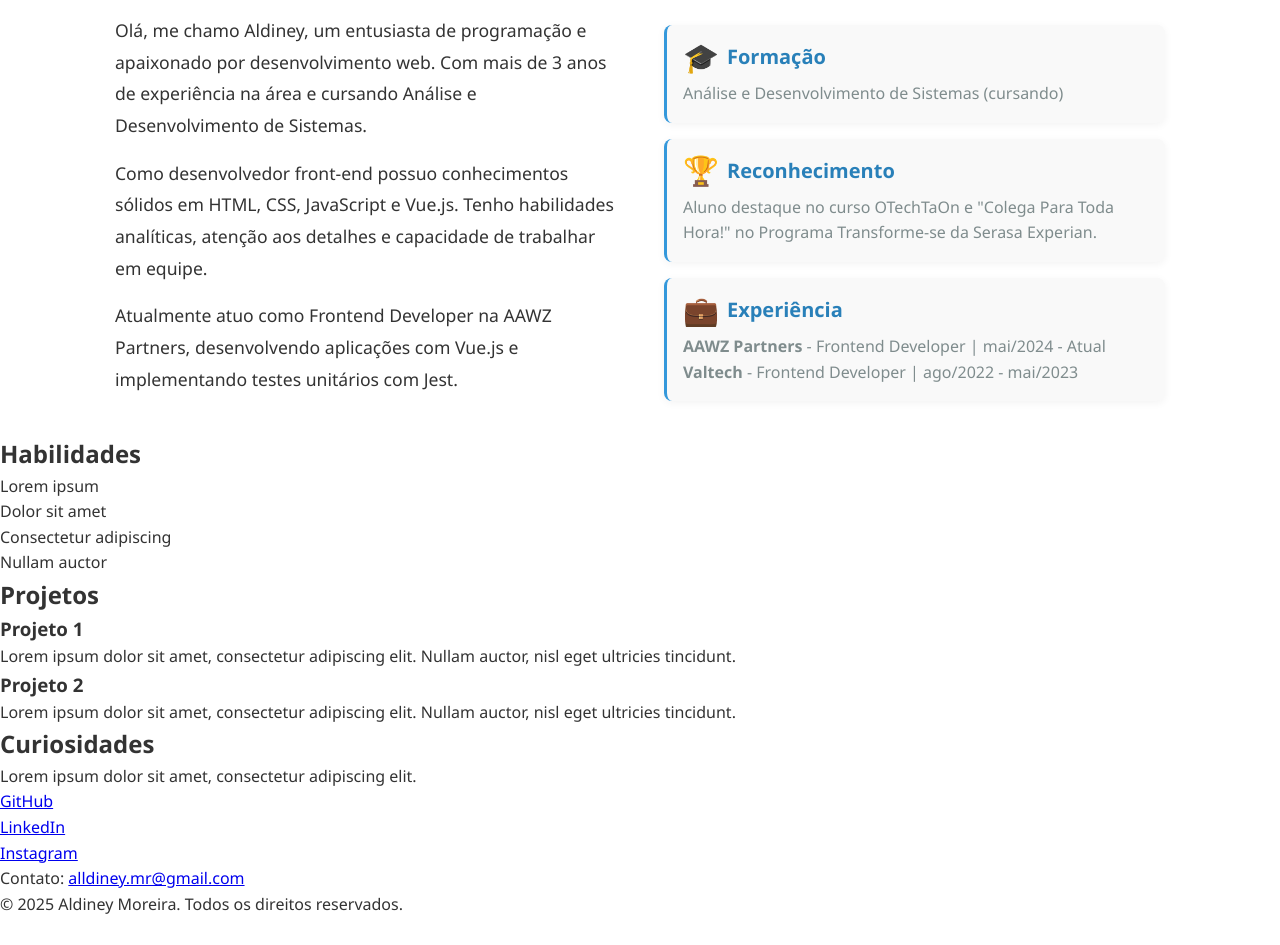
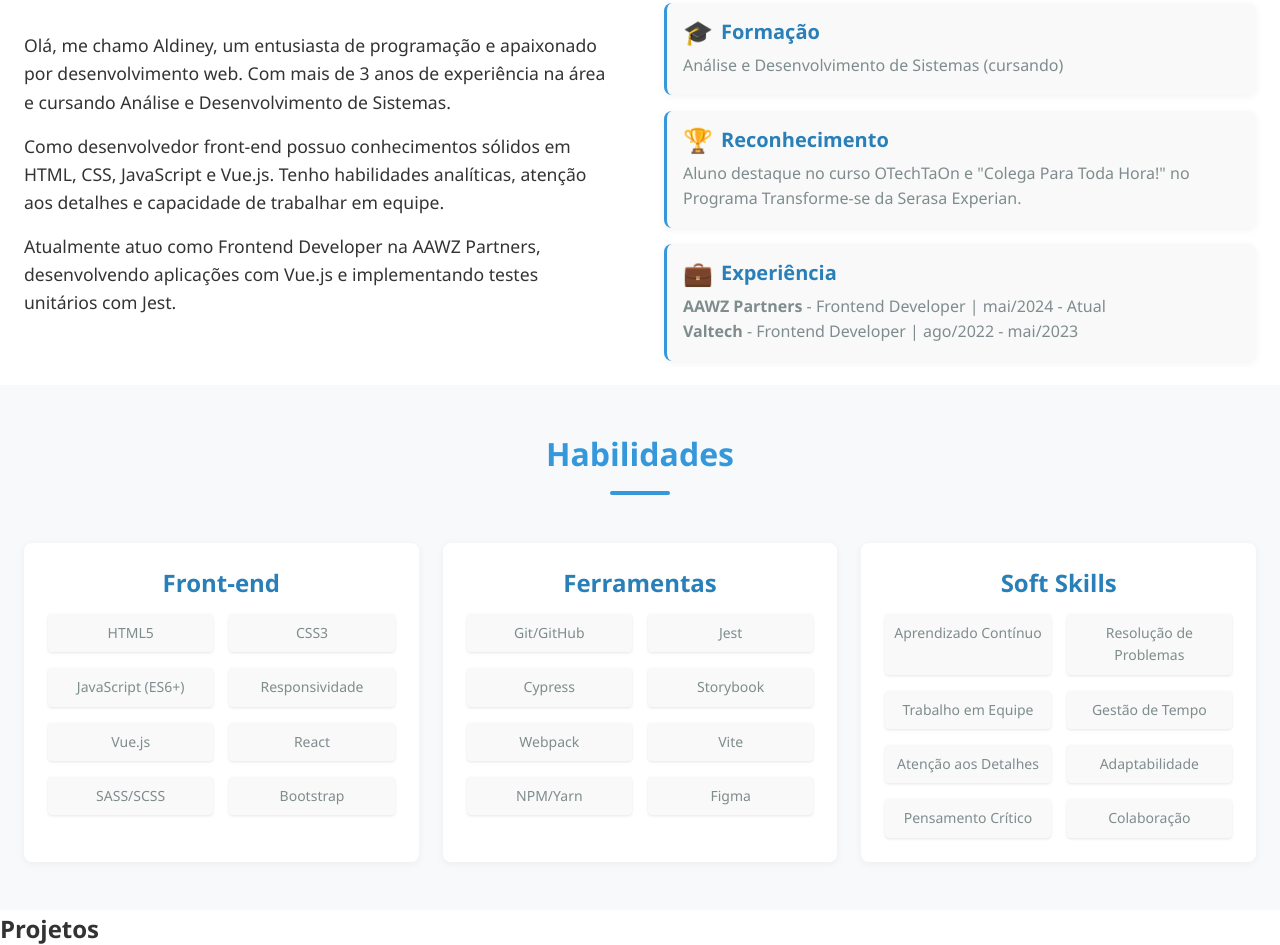
Before and after one commit to aldiney-moreira/dev-portfolio, a website built with Vite: page index.html in a window 1280 px wide. Shown: the part 245-1190 px from the top of the page. Before the commit the page ends 1162 px from the top, so only its background shows below. Built offline with nearby package versions, Linux system fonts and the light colour scheme.

Commit message:
feat: implement skills section with content and styling

```diff
--- a/index.html
+++ b/index.html
@@ -74,14 +74,54 @@
       </div>
     </section>
 
-    <section id="habilidades">
-      <h2>Habilidades</h2>
-      <ul>
-        <li>Lorem ipsum</li>
-        <li>Dolor sit amet</li>
-        <li>Consectetur adipiscing</li>
-        <li>Nullam auctor</li>
-      </ul>
+    <section id="habilidades" class="skills">
+      <div class="skills__container">
+        <h2 class="skills__title">Habilidades</h2>
+
+        <div class="skills__content">
+          <div class="skills__category">
+            <h3 class="skills__category-title">Front-end</h3>
+            <ul class="skills__list">
+              <li class="skills__item">HTML5</li>
+              <li class="skills__item">CSS3</li>
+              <li class="skills__item">JavaScript (ES6+)</li>
+              <li class="skills__item">Responsividade</li>
+              <li class="skills__item">Vue.js</li>
+              <li class="skills__item">React</li>
+              <li class="skills__item">SASS/SCSS</li>
+              <li class="skills__item">Bootstrap</li>
+            </ul>
+          </div>
+
+          <div class="skills__category">
+            <h3 class="skills__category-title">Ferramentas</h3>
+            <ul class="skills__list">
+              <li class="skills__item">Git/GitHub</li>
+              <li class="skills__item">Jest</li>
+              <li class="skills__item">Cypress</li>
+              <li class="skills__item">Storybook</li>
+              <li class="skills__item">Webpack</li>
+              <li class="skills__item">Vite</li>
+              <li class="skills__item">NPM/Yarn</li>
+              <li class="skills__item">Figma</li>
+            </ul>
+          </div>
+
+          <div class="skills__category">
+            <h3 class="skills__category-title">Soft Skills</h3>
+            <ul class="skills__list">
+              <li class="skills__item">Aprendizado Contínuo</li>
+              <li class="skills__item">Resolução de Problemas</li>
+              <li class="skills__item">Trabalho em Equipe</li>
+              <li class="skills__item">Gestão de Tempo</li>
+              <li class="skills__item">Atenção aos Detalhes</li>
+              <li class="skills__item">Adaptabilidade</li>
+              <li class="skills__item">Pensamento Crítico</li>
+              <li class="skills__item">Colaboração</li>
+            </ul>
+          </div>
+        </div>
+      </div>
     </section>
 
     <section id="projetos">
--- a/src/styles/main.css
+++ b/src/styles/main.css
@@ -6,12 +6,52 @@
   --color-text-light: #7f8c8d;
   --color-bg-header: #f8f9fa;
   --color-white: #ffffff;
+  --color-card-bg: #f9f9f9;
+  --color-border: #e0e0e0;
 
   /* Espaçamentos */
   --spacing-small: 0.5rem;
   --spacing-medium: 1rem;
   --spacing-large: 1.5rem;
   --spacing-xlarge: 3rem;
+  --spacing-xxlarge: 4rem;
+
+  /* Tamanhos de containers */
+  --container-width: 1250px;
+  --container-narrow: 800px;
+
+  /* Border radius */
+  --radius-small: 4px;
+  --radius-medium: 8px;
+  --radius-large: 12px;
+  --radius-circle: 50%;
+
+  /* Box shadow */
+  --shadow-small: 0 1px 3px rgba(0, 0, 0, 0.1);
+  --shadow-medium: 0 2px 8px rgba(0, 0, 0, 0.05);
+  --shadow-large: 0 4px 6px rgba(0, 0, 0, 0.1);
+  --shadow-card: 0 2px 8px rgba(0, 0, 0, 0.05);
+
+  /* Font sizes */
+  --font-size-xs: 0.75rem;
+  --font-size-sm: 0.875rem;
+  --font-size-base: 1rem;
+  --font-size-md: 1.1rem;
+  --font-size-lg: 1.25rem;
+  --font-size-xl: 1.5rem;
+  --font-size-xxl: 2rem;
+  --font-size-xxxl: 2.25rem;
+  --font-size-xxxxl: 2.5rem;
+
+  /* Line heights */
+  --line-height-normal: 1;
+  --line-height-text: 1.6;
+  --line-height-heading: 1.3;
+
+  /* Transitions */
+  --transition-fast: 0.2s ease;
+  --transition-normal: 0.3s ease;
+  --transition-slow: 0.5s ease;
 
   /* Breakpoints */
   --breakpoint-mobile: 360px;
@@ -27,8 +67,9 @@
 
 body {
   font-family: "Segoe UI", Tahoma, Geneva, Verdana, sans-serif;
-  line-height: 1.6;
+  line-height: var(--line-height-text);
   color: var(--color-text);
+  font-size: var(--font-size-base);
 }
 
 /* ===== HEADER ===== */
@@ -48,11 +89,12 @@ body {
 }
 
 .header__title {
-  font-size: 2rem;
+  font-size: var(--font-size-xxl);
   color: var(--color-text);
   text-align: center;
   white-space: nowrap;
   user-select: none;
+  line-height: var(--line-height-heading);
 }
 
 .nav {
@@ -75,7 +117,7 @@ body {
   color: var(--color-primary);
   font-weight: 500;
   display: block;
-  transition: color 0.3s ease;
+  transition: color var(--transition-normal);
 }
 
 .nav__link:hover {
@@ -92,7 +134,7 @@ body {
 .header__image {
   width: 120px;
   height: 120px;
-  border-radius: 50%;
+  border-radius: var(--radius-circle);
   object-fit: cover;
   border: 2.5px solid var(--color-primary);
 }
@@ -109,16 +151,17 @@ body {
 }
 
 .about__container {
-  max-width: 1050px;
+  max-width: var(--container-width);
   margin: 0 auto;
 }
 
 .about__title {
-  font-size: 2rem;
+  font-size: var(--font-size-xxl);
   color: var(--color-primary);
   margin-bottom: var(--spacing-large);
   text-align: center;
   position: relative;
+  line-height: var(--line-height-heading);
 }
 
 .about__title::after {
@@ -128,7 +171,7 @@ body {
   height: 4px;
   background-color: var(--color-primary);
   margin: var(--spacing-medium) auto 0;
-  border-radius: 2px;
+  border-radius: var(--radius-small);
 }
 
 .about__content {
@@ -138,8 +181,8 @@ body {
 }
 
 .about__text {
-  line-height: 1.8;
-  font-size: 1.1rem;
+  line-height: var(--line-height-text);
+  font-size: var(--font-size-md);
 }
 
 .about__description {
@@ -153,10 +196,10 @@ body {
 }
 
 .highlight-card {
-  background-color: #f9f9f9;
-  border-radius: 8px;
+  background-color: var(--color-card-bg);
+  border-radius: var(--radius-medium);
   padding: var(--spacing-medium);
-  box-shadow: 0 2px 8px rgba(0, 0, 0, 0.05);
+  box-shadow: var(--shadow-card);
   border-left: 3px solid var(--color-primary);
 }
 
@@ -168,19 +211,95 @@ body {
 }
 
 .highlight-card__icon {
-  font-size: 1.8rem;
-  line-height: 1;
+  font-size: var(--font-size-xl);
+  line-height: var(--line-height-normal);
 }
 
 .highlight-card__title {
   color: var(--color-primary-dark);
-  font-size: 1.25rem;
+  font-size: var(--font-size-lg);
   margin: 0;
+  line-height: var(--line-height-heading);
 }
 
 .highlight-card__description {
   color: var(--color-text-light);
-  line-height: 1.6;
+  line-height: var(--line-height-text);
+}
+
+/* ===== HABILIDADES ===== */
+.skills {
+  padding: var(--spacing-xlarge) var(--spacing-large);
+  background-color: var(--color-bg-header);
+}
+
+.skills__container {
+  max-width: var(--container-width);
+  margin: 0 auto;
+}
+
+.skills__title {
+  font-size: var(--font-size-xxl);
+  color: var(--color-primary);
+  margin-bottom: var(--spacing-xlarge);
+  text-align: center;
+  position: relative;
+  line-height: var(--line-height-heading);
+}
+
+.skills__title::after {
+  content: "";
+  display: block;
+  width: 60px;
+  height: 4px;
+  background-color: var(--color-primary);
+  margin: var(--spacing-medium) auto 0;
+  border-radius: var(--radius-small);
+}
+
+.skills__content {
+  display: grid;
+  grid-template-columns: 1fr;
+  gap: var(--spacing-large);
+}
+
+.skills__category {
+  background-color: var(--color-white);
+  border-radius: var(--radius-medium);
+  padding: var(--spacing-large);
+  box-shadow: var(--shadow-card);
+}
+
+.skills__category-title {
+  color: var(--color-primary-dark);
+  font-size: var(--font-size-xl);
+  margin-bottom: var(--spacing-medium);
+  text-align: center;
+  line-height: var(--line-height-heading);
+}
+
+.skills__list {
+  display: grid;
+  grid-template-columns: repeat(auto-fill, minmax(120px, 1fr));
+  gap: var(--spacing-medium);
+  list-style: none;
+}
+
+.skills__item {
+  background-color: var(--color-card-bg);
+  color: var(--color-text-light);
+  border-radius: var(--radius-small);
+  padding: var(--spacing-small);
+  font-size: var(--font-size-sm);
+  text-align: center;
+  box-shadow: var(--shadow-small);
+  transition: transform var(--transition-fast),
+    box-shadow var(--transition-fast);
+}
+
+.skills__item:hover {
+  transform: translateY(-3px);
+  box-shadow: var(--shadow-large);
 }
 
 @media (min-width: 768px) {
@@ -229,7 +348,12 @@ body {
   }
 
   .about__title {
-    font-size: 2.25rem;
+    font-size: var(--font-size-xxxl);
+  }
+
+  /* Skills section */
+  .skills__content {
+    grid-template-columns: repeat(2, 1fr);
   }
 }
 
@@ -266,6 +390,11 @@ body {
   }
 
   .about__title {
-    font-size: 2.5rem;
+    font-size: var(--font-size-xxxxl);
+  }
+
+  /* Skills section */
+  .skills__content {
+    grid-template-columns: repeat(3, 1fr);
   }
 }
```
